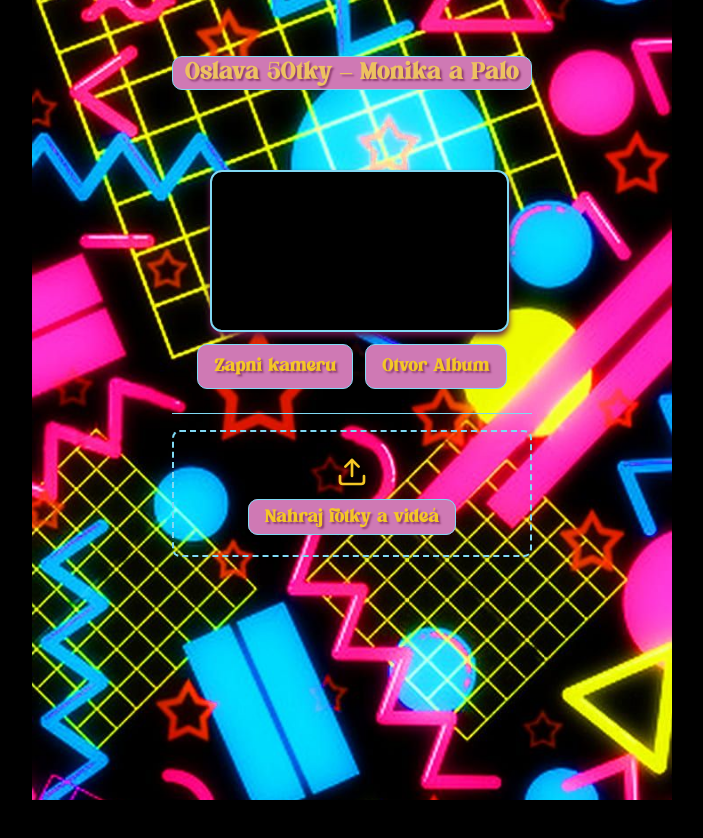
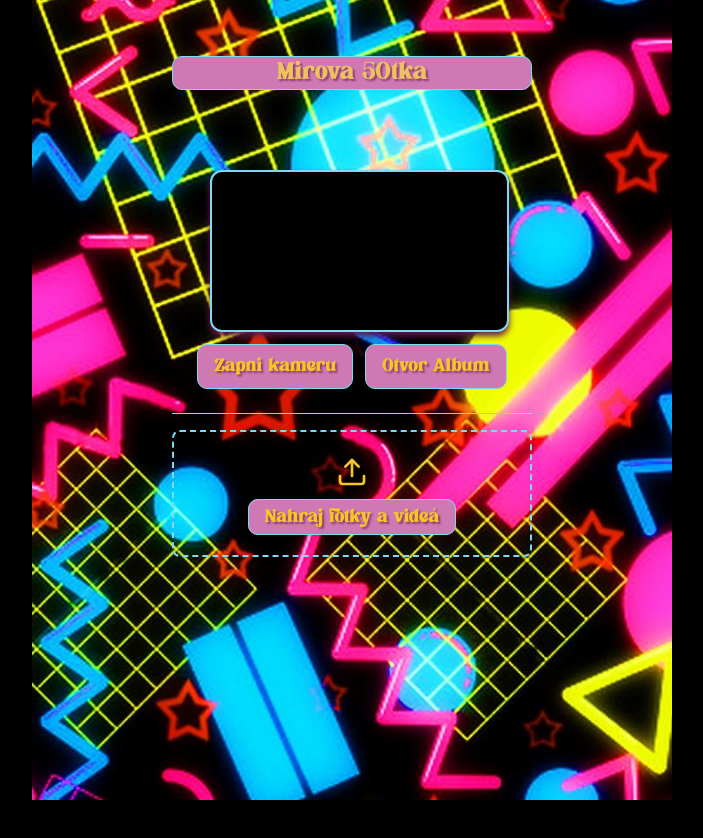
Before and after one commit to Jojoyoghurt12/website-4-10-2025, a Next.js app: page / in a window 1280 px wide. Shown: the top 838 px of the page, without its empty margins (288-991 px from the left). Built offline with nearby package versions, Linux system fonts and the light colour scheme.

Commit message:
Trying to fix api upload

```diff
--- a/app/page.tsx
+++ b/app/page.tsx
@@ -329,7 +329,7 @@ export default function Page() {
   return (
     <div className="relative min-h-[100vh]p-6 w-[360px] mx-auto">
       <h1 className="garamond-title box-text text-2xl text-center mb-20 mt-14 ">
-        Oslava 50tky – Monika a Palo
+        Mirova 50tka
       </h1>
 
 
```
